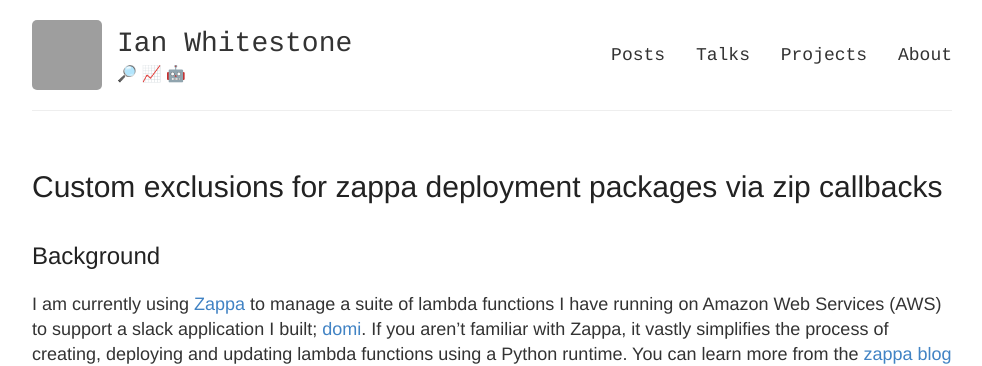
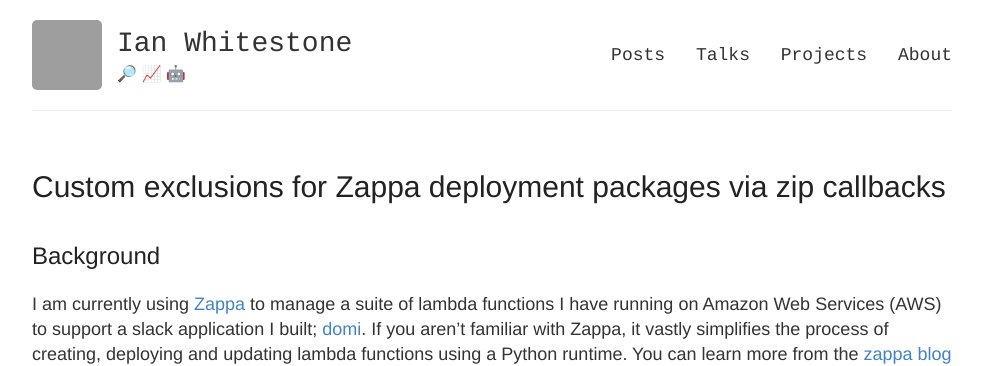
Before and after one commit to ian-whitestone/ian-whitestone.github.io, a Jekyll site: the page built from _posts/2020-01-03-Zappa-Zip-Callbacks.md, in a window 1280 px wide and 900 px high, cut to the strip 0-366 px from the top of the window. Shown: the whole strip, without its empty margins (148-1130 px from the left). Built offline with Jekyll 4.4.1, drawn with Linux system fonts in a browser that asks for light colours; comment, search, counter and statistics services are not loaded; grey boxes are pictures that could not be loaded.

Commit message:
Fix grammar

```diff
--- a/_posts/2020-01-03-Zappa-Zip-Callbacks.md
+++ b/_posts/2020-01-03-Zappa-Zip-Callbacks.md
@@ -1,6 +1,6 @@
 ---
 layout: post
-title: Custom exclusions for zappa deployment packages via zip callbacks
+title: Custom exclusions for Zappa deployment packages via zip callbacks
 comments: true
 ---
 
```
Also changed, not shown: _posts/2018-11-10-Python-Home-Security-System.md (+1 -1 lines), _posts/2020-01-22-AWS-Serverless-Deployments-With-Github-Actions.md (+1 -1 lines), _posts/2020-03-22-free-python-proxy-server.md (renamed from _posts/2020-03-22-Free-Python-Proxy.md, +5 -5 lines).
